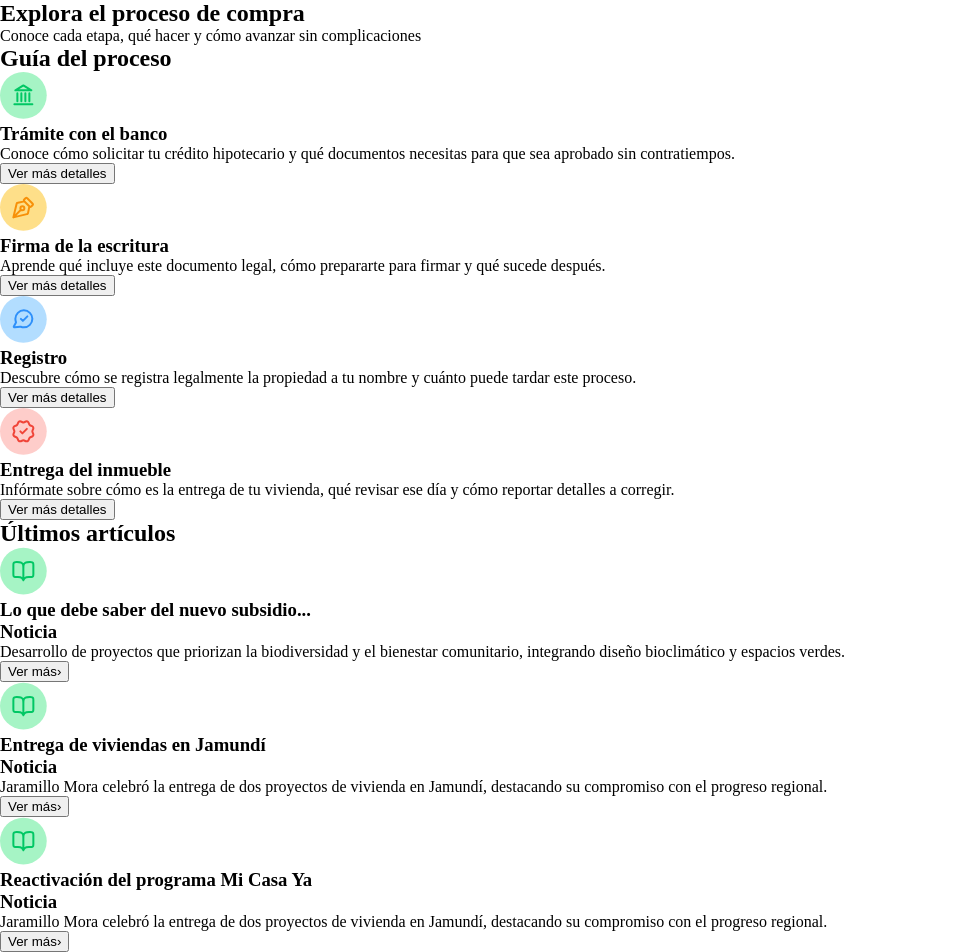
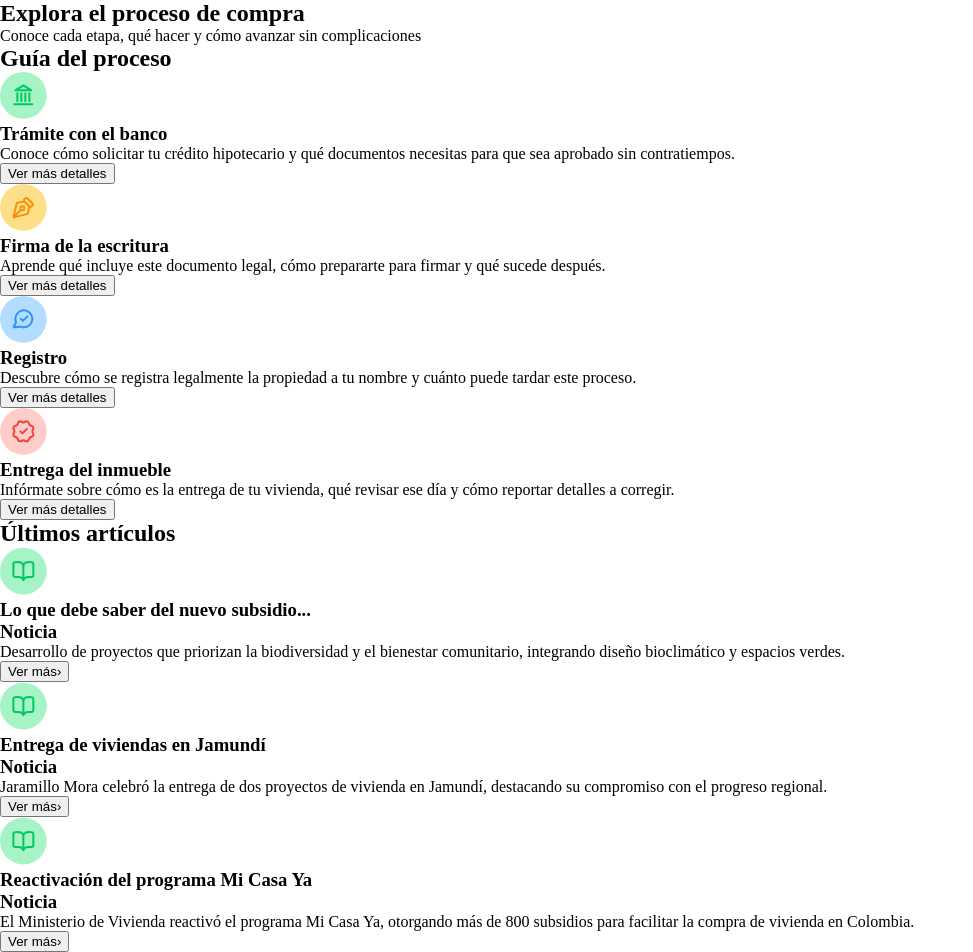
Before and after one commit to yabuJunn/tuCaminoACasa, a React (Vite) app: page /#/aprende in a window 1280 px wide. Shown: the whole page, without its empty margins (0-973 px from the left). Built offline with nearby package versions, Linux system fonts and the light colour scheme.

Commit message:
Feature: Cards de articulos terminadas

```diff
--- a/src/components/articulos/articulos.jsx
+++ b/src/components/articulos/articulos.jsx
@@ -31,8 +31,8 @@ export const ArticulosSection =({ icon, title, description })=>{
             <img src={articuloIcon} alt="articuloIcon" />
         <h3 className="cardArticleTitle">Reactivación del programa Mi Casa Ya</h3>
         <h3>Noticia</h3>
-        <p className="cardArticleDescription">Jaramillo Mora celebró la entrega de
-             dos proyectos de vivienda en Jamundí, destacando su compromiso con el progreso regional. </p>
+        <p className="cardArticleDescription">El Ministerio de Vivienda reactivó el programa
+             Mi Casa Ya, otorgando más de 800 subsidios para facilitar la compra de vivienda en Colombia.  </p>
         <button className="cardGuiaButton"> Ver más
               <span className="span">&#8250;</span> {}
         </button>
```
